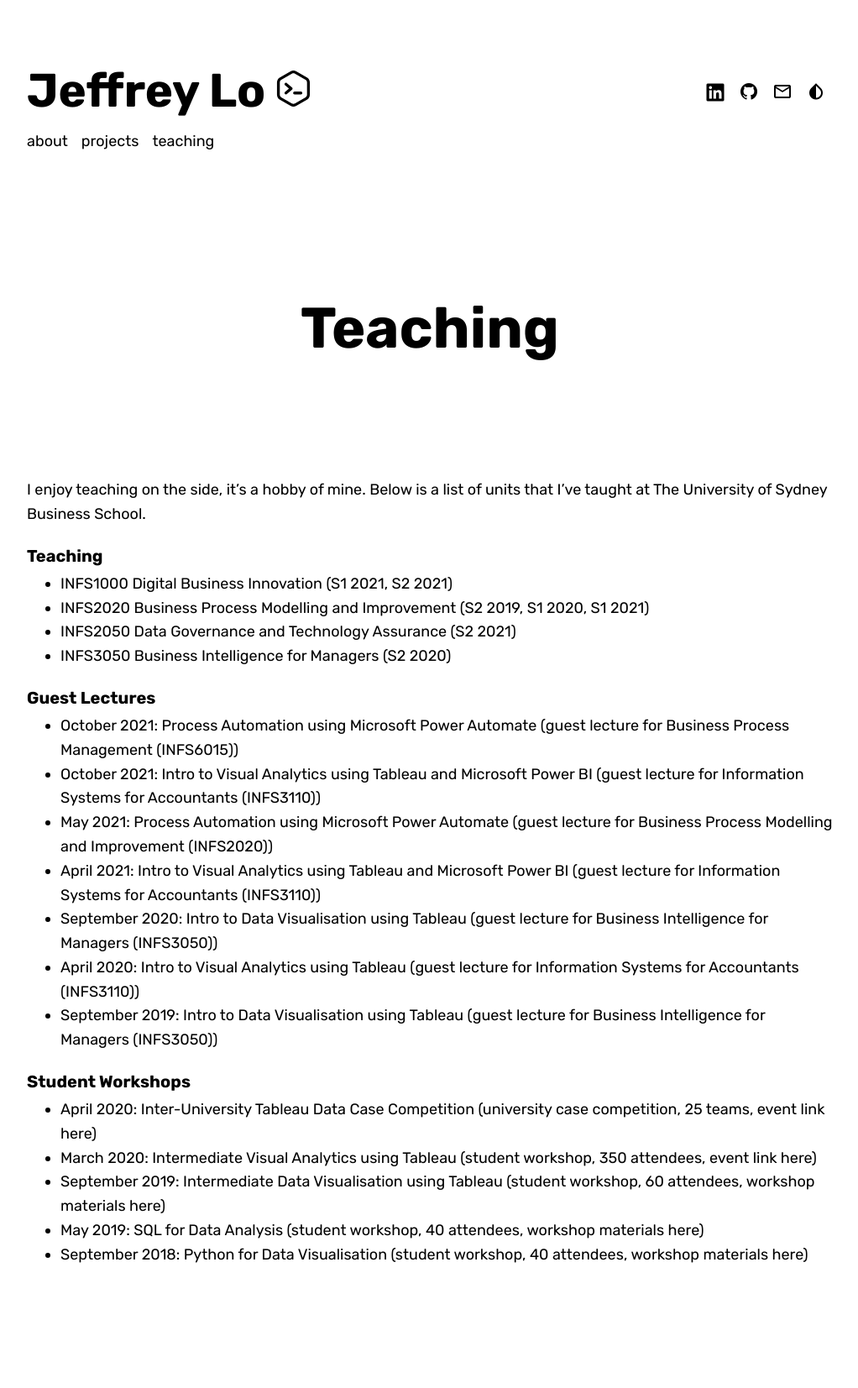
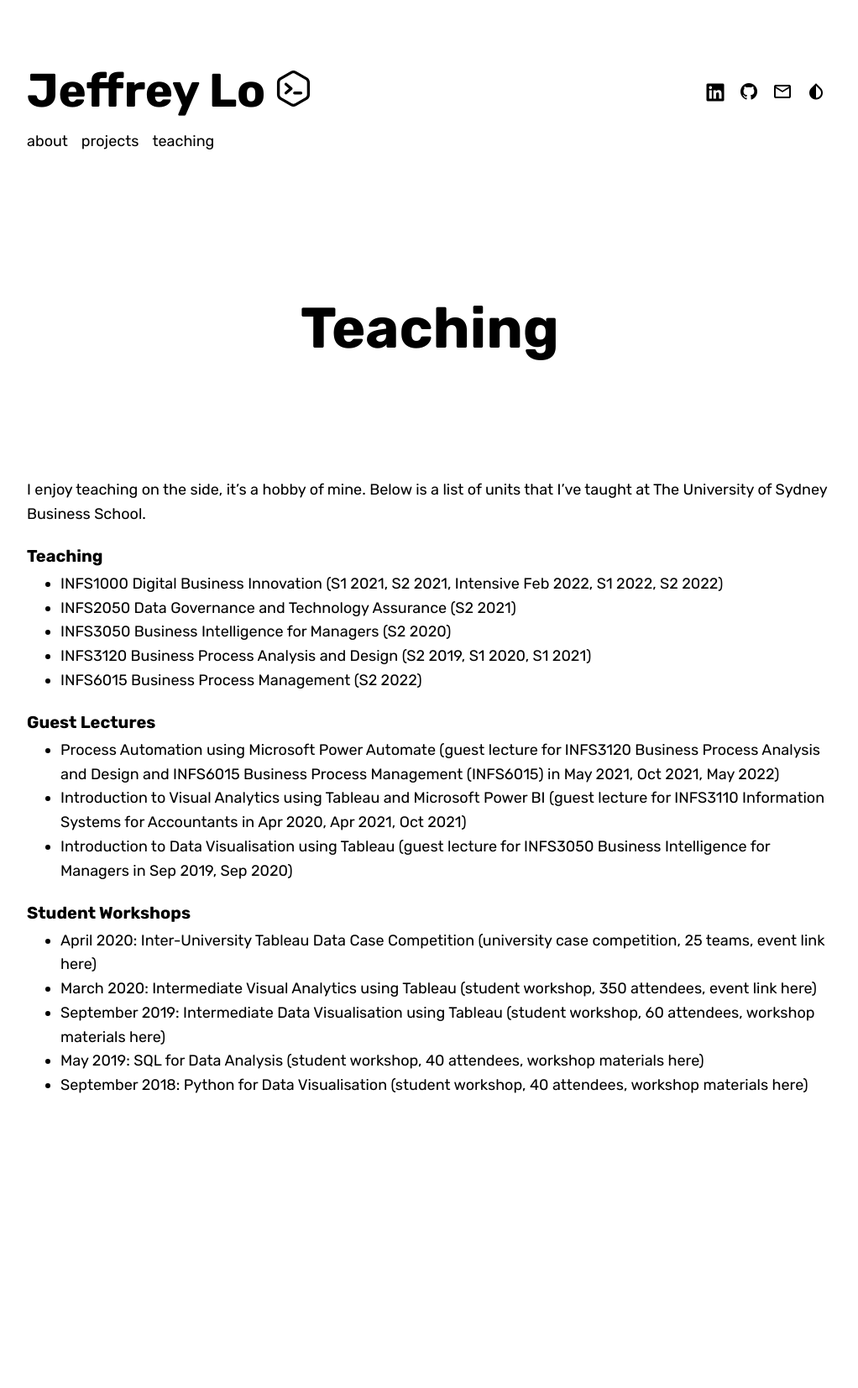
Before and after one commit to jeffreycklo/jeffreycklo.github.io, a Jekyll site: the page built from teaching.md, in a window 1280 px wide. Shown: the whole page at 84% size, without its empty margins (128-1150 px from the left). Built offline with Jekyll 4.4.1, drawn with Linux system fonts in a browser that asks for light colours; nearby versions of some CDN libraries; some web fonts are replaced; after the commit the page ends 1451 px from its top, so only the background shows below that.

Commit message:
Updated teaching and guest lecture list

```diff
--- a/teaching.md
+++ b/teaching.md
@@ -13,20 +13,18 @@ I enjoy teaching on the side, it's a hobby of mine. Below is a list of units tha
 
 ### Teaching
 
-- [INFS1000 Digital Business Innovation](https://www.sydney.edu.au/units/INFS1000) (S1 2021, S2 2021)
-- [INFS2020 Business Process Modelling and Improvement](https://www.sydney.edu.au/units/INFS2020) (S2 2019, S1 2020, S1 2021)
+- [INFS1000 Digital Business Innovation](https://www.sydney.edu.au/units/INFS1000) (S1 2021, S2 2021, Intensive Feb 2022, S1 2022, S2 2022)
 - [INFS2050 Data Governance and Technology Assurance](https://www.sydney.edu.au/units/INFS2050) (S2 2021)
 - [INFS3050 Business Intelligence for Managers](https://www.sydney.edu.au/units/INFS3050) (S2 2020)
+- [INFS3120 Business Process Analysis and Design](https://www.sydney.edu.au/units/INFS2020) (S2 2019, S1 2020, S1 2021)
+- [INFS6015 Business Process Management](https://www.sydney.edu.au/units/INFS6015) (S2 2022)
 
 ### Guest Lectures
 
-- October 2021: Process Automation using Microsoft Power Automate (guest lecture for [Business Process Management (INFS6015)](https://www.sydney.edu.au/units/INFS6015))
-- October 2021: Intro to Visual Analytics using Tableau and Microsoft Power BI (guest lecture for [Information Systems for Accountants (INFS3110)](https://www.sydney.edu.au/units/INFS3110))
-- May 2021: Process Automation using Microsoft Power Automate (guest lecture for [Business Process Modelling and Improvement (INFS2020)](https://www.sydney.edu.au/units/INFS2020))
-- April 2021: Intro to Visual Analytics using Tableau and Microsoft Power BI (guest lecture for [Information Systems for Accountants (INFS3110)](https://www.sydney.edu.au/units/INFS3110))
-- September 2020: Intro to Data Visualisation using Tableau (guest lecture for [Business Intelligence for Managers (INFS3050)](https://www.sydney.edu.au/units/INFS3050))
-- April 2020: Intro to Visual Analytics using Tableau (guest lecture for [Information Systems for Accountants (INFS3110)](https://www.sydney.edu.au/units/INFS3110))
-- September 2019: Intro to Data Visualisation using Tableau (guest lecture for [Business Intelligence for Managers (INFS3050)](https://www.sydney.edu.au/units/INFS3050))
+- Process Automation using Microsoft Power Automate (guest lecture for [INFS3120 Business Process Analysis and Design](https://www.sydney.edu.au/units/INFS3120) and [INFS6015 Business Process Management (INFS6015)](https://www.sydney.edu.au/units/INFS6015) in May 2021, Oct 2021, May 2022)
+- Introduction to Visual Analytics using Tableau and Microsoft Power BI (guest lecture for [INFS3110 Information Systems for Accountants](https://www.sydney.edu.au/units/INFS3110) in Apr 2020, Apr 2021, Oct 2021)
+- Introduction to Data Visualisation using Tableau (guest lecture for [INFS3050 Business Intelligence for Managers](https://www.sydney.edu.au/units/INFS3050) in Sep 2019, Sep 2020)
+
 
 ### Student Workshops
 - April 2020: Inter-University Tableau Data Case Competition (university case competition, 25 teams, [event link here](https://usergroups.tableau.com/sydneydatacomp))
```
